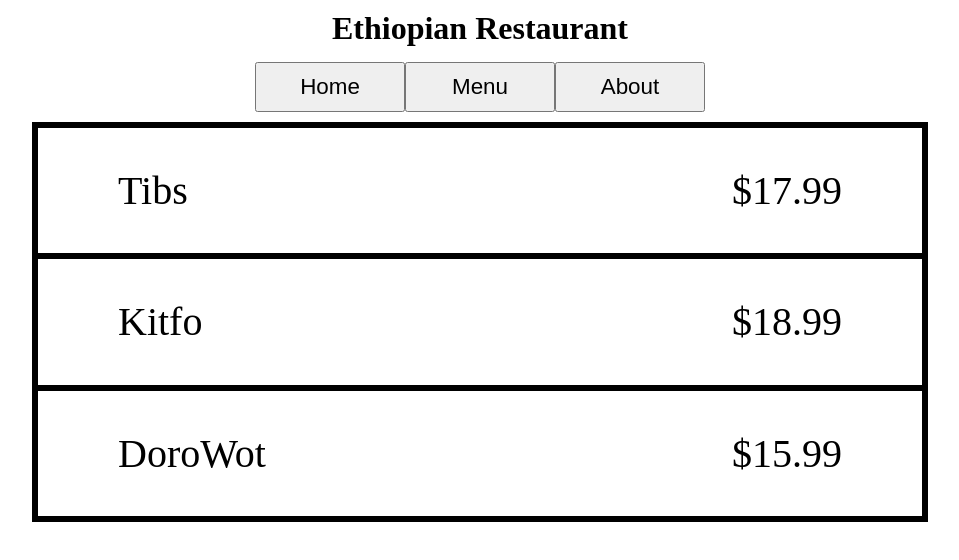
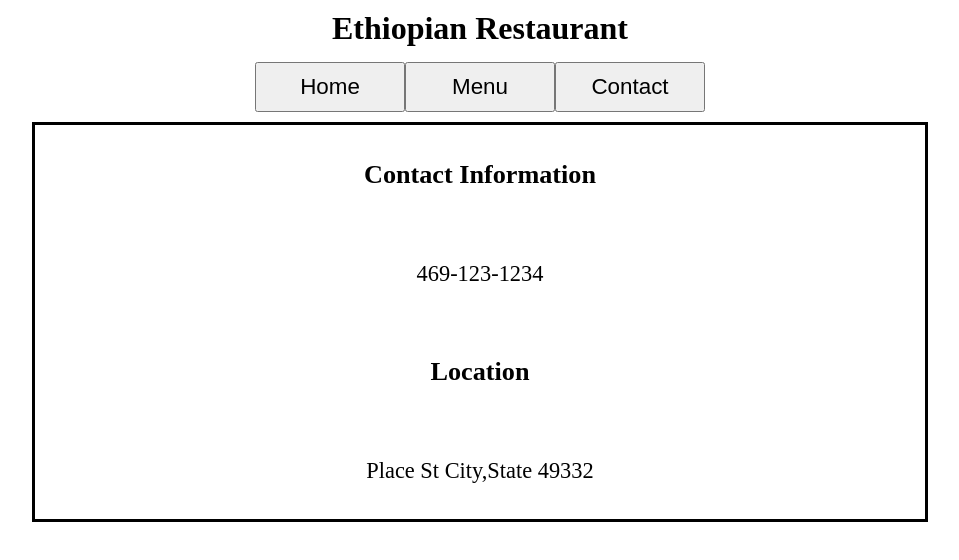
Before and after one commit to june062/restaurante-page, a website with bundled scripts: page src/index.html in a window 1280 px wide. Shown: the whole page, without its empty margins (160-1119 px from the left). Built offline with nearby package versions, Linux system fonts and the light colour scheme.

Commit message:
Create event listeners to execute function to create correct page

```diff
--- /dev/null
+++ b/src/contact.js
@@ -0,0 +1,31 @@
+import {generateHomePage} from "./home.js";
+import "./style.css";
+
+let {createNavBar, removeDOMElements} = generateHomePage;
+
+export function createContactPage(){
+    removeDOMElements();
+
+
+    let contactMain = document.createElement("main");
+    let contactContentDiv = document.createElement("div")
+        contactContentDiv.classList.add("contact-content");
+
+    let contactHeader = document.createElement('h3');
+        contactHeader.textContent = "Contact Information";
+        let phoneNumber = document.createElement('span');
+        phoneNumber.textContent = "469-123-1234";
+
+
+    let contactLocation = document.createElement('h3');
+        contactLocation.textContent = "Location";
+        let address = document.createElement("span");
+        address.textContent = "Place St City,State 49332";
+
+
+    contactMain.appendChild(contactContentDiv);
+    contactContentDiv.append(contactHeader,phoneNumber,contactLocation,address);
+
+    document.body.appendChild(contactMain);
+
+}
--- a/src/home.js
+++ b/src/home.js
@@ -1,6 +1,17 @@
 
 let generateHomePage =  (function (){
     const header = document.createElement("header");
+
+
+    function removeDOMElements(){
+        let main = document.querySelector('main');
+         while (main.hasChildNodes()){
+            main.removeChild(main.lastChild);
+        }
+        main.remove();
+       /* console.log(document.body.firstElementChild) */
+
+    }
 
     function createNavBar(){
             const restaurantName = document.createElement("h1");
@@ -9,12 +20,17 @@ let generateHomePage =  (function (){
         const nav = document.createElement("nav");
         const homeButton = document.createElement("button");
             homeButton.textContent = "Home";
+            homeButton.classList.add("home-button")
+
         const menuButton = document.createElement("button");
             menuButton.textContent = "Menu";
-        const aboutButton = document.createElement("button");
-            aboutButton.textContent = "About";
+            menuButton.classList.add('menu-button');
 
-        nav.append(homeButton,menuButton,aboutButton);
+        const contactButton = document.createElement("button");
+            contactButton.textContent = "Contact";
+            contactButton.classList.add("contact-button");
+
+        nav.append(homeButton,menuButton,contactButton);
         header.append(restaurantName,nav);
 
         document.body.append(header);
@@ -42,7 +58,7 @@ function createAboutSection(){
     document.body.append( main);
 }
 
-  return {createNavBar, createAboutSection}
+  return {createNavBar, createAboutSection, removeDOMElements}
 
 })();
 export {generateHomePage};
--- a/src/index.js
+++ b/src/index.js
@@ -1,9 +1,24 @@
 import "./style.css";
 import {generateHomePage} from "./home.js"
 import {createMenuPage} from "./menu.js"
+import {createContactPage} from "./contact.js"
 
-createMenuPage();
+(()=>{
+    generateHomePage.createNavBar();
+    generateHomePage.createAboutSection();
+} )()
 
-/* generateHomePage.createNavBar();
-generateHomePage.createAboutSection();
- */
+
+ let homeButton = document.querySelector(".home-button");
+let menuButton = document.querySelector('.menu-button');
+let contactButton = document.querySelector(".contact-button");
+
+
+
+homeButton.addEventListener("click",()=>{
+    generateHomePage.removeDOMElements();
+    generateHomePage.createAboutSection();
+} );
+
+menuButton.addEventListener("click", createMenuPage());
+contactButton.addEventListener("click", createContactPage());
--- a/src/menu.js
+++ b/src/menu.js
@@ -1,10 +1,11 @@
 import {generateHomePage} from "./home.js";
 import "./style.css";
 
-let {createNavBar} = generateHomePage;
+let {createNavBar, removeDOMElements} = generateHomePage;
 
 export function createMenuPage(){
-    createNavBar();
+    removeDOMElements();
+
 
     let menuMain = document.createElement("main");
     let menuContentDiv = document.createElement("div")
--- a/src/style.css
+++ b/src/style.css
@@ -66,4 +66,19 @@ main{
 
 .menu-content > div > span{
     font-size: 40px;
+
 }
+
+
+/* Contact styling */
+
+.contact-content{
+    border: solid black;
+    height: 100%;
+    width: 70%;
+    display: flex;
+    flex-direction: column;
+    align-items: center;
+    justify-content: space-around;
+    font-size: 1.4em;
+}
```
Also changed, not shown: src/index.html (+0 -28 lines), src/about.js (deleted).
